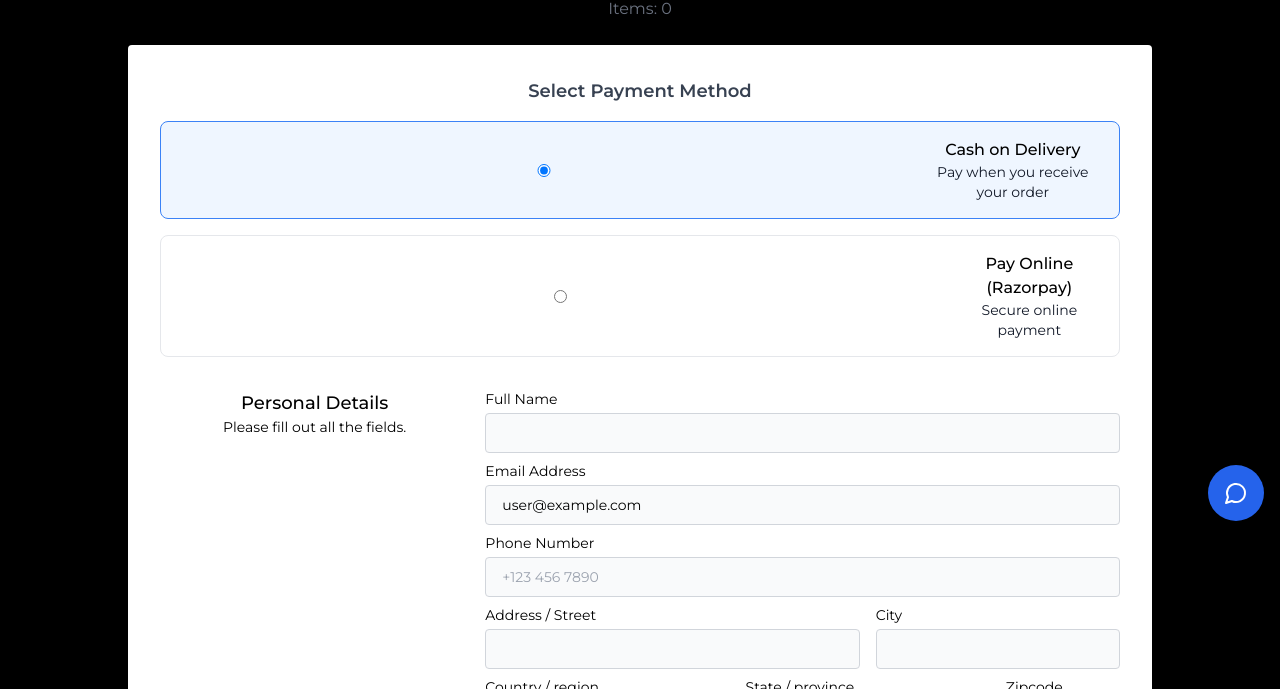
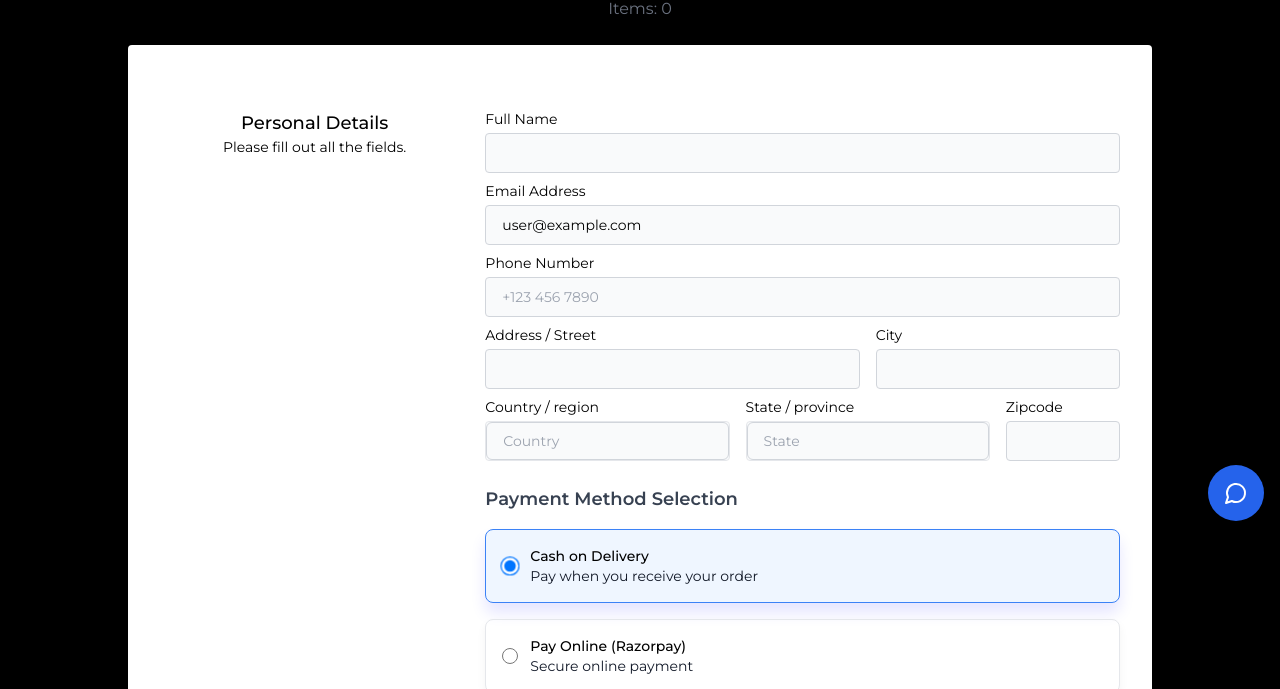
Before and after one commit to EcoScholar/EcoScholar.shop, a React (Vite) app: page /checkout in a window 1280 px wide. Shown: the part 263-952 px from the top of the page. Built offline with nearby package versions, Linux system fonts and the light colour scheme; no server answers; sample sign-in values are in the browser's storage.

Commit message:
Update CheckoutPage.jsx

```diff
--- a/src/pages/books/CheckoutPage.jsx
+++ b/src/pages/books/CheckoutPage.jsx
@@ -5,6 +5,7 @@ import { Link, useNavigate } from 'react-router-dom';
 import { useAuth } from '../../context/AuthContext';
 import { clearCart } from '../../redux/features/cart/cartSlice';
 import { initializeRazorpayPayment } from '../../utils/razorpay';
+import { motion } from 'framer-motion';
 
 import Swal from'sweetalert2';
 import { useCreateOrderMutation } from '../../redux/features/orders/ordersApi';
@@ -125,47 +126,6 @@ const CheckoutPage = () => {
                                 </div>
                             )}
 
-                            {/* Payment Method Selection */}
-                            <div className="mb-6">
-                                <h3 className="text-lg font-semibold text-gray-700 mb-4">Select Payment Method</h3>
-                                <div className="space-y-4">
-                                    <div
-                                        className={`p-4 border rounded-lg cursor-pointer ${paymentMethod === 'COD' ? 'border-blue-500 bg-blue-50' : ''}`}
-                                        onClick={() => setPaymentMethod('COD')}
-                                    >
-                                        <div className="flex items-center">
-                                            <input
-                                                type="radio"
-                                                checked={paymentMethod === 'COD'}
-                                                onChange={() => setPaymentMethod('COD')}
-                                                className="mr-3"
-                                            />
-                                            <div>
-                                                <p className="font-medium text-black">Cash on Delivery</p>
-                                                <p className="text-sm text-gray-900">Pay when you receive your order</p>
-                                            </div>
-                                        </div>
-                                    </div>
-                                    <div
-                                        className={`p-4 border rounded-lg cursor-pointer ${paymentMethod === 'RAZORPAY' ? 'border-blue-500 bg-blue-50' : ''}`}
-                                        onClick={() => setPaymentMethod('RAZORPAY')}
-                                    >
-                                        <div className="flex items-center">
-                                            <input
-                                                type="radio"
-                                                checked={paymentMethod === 'RAZORPAY'}
-                                                onChange={() => setPaymentMethod('RAZORPAY')}
-                                                className="mr-3"
-                                            />
-                                            <div>
-                                                <p className="font-medium text-black">Pay Online (Razorpay)</p>
-                                                <p className="text-sm text-gray-900">Secure online payment</p>
-                                            </div>
-                                        </div>
-                                    </div>
-                                </div>
-                            </div>
-
                             <form onSubmit={handleSubmit(onSubmit)} className="grid gap-4 gap-y-2 text-sm grid-cols-1 lg:grid-cols-3 my-8">
                                 <div className="text-black">
                                     <p className="font-medium text-lg">Personal Details</p>
@@ -279,6 +239,81 @@ const CheckoutPage = () => {
                                             {errors.zipcode && <p className="text-red-500 text-xs mt-1">{errors.zipcode.message}</p>}
                                         </div>
 
+                                        {/* Payment Method Selection - Moved here */}
+                                        <div className="md:col-span-5 text-left mt-4">
+                                            <h3 className="text-lg font-semibold text-gray-700 mb-4">Payment Method Selection</h3>
+                                            <div className="space-y-4">
+                                                <motion.div
+                                                    className={`p-4 border rounded-lg cursor-pointer ${paymentMethod === 'COD' ? 'border-blue-500 bg-blue-50' : ''}`}
+                                                    onClick={() => setPaymentMethod('COD')}
+                                                    whileHover={{ scale: 1.05 }}
+                                                    whileTap={{ scale: 0.95 }}
+                                                    initial={{ rotateX: -15, opacity: 0 }}
+                                                    animate={{
+                                                        rotateX: 0,
+                                                        opacity: 1,
+                                                        boxShadow: paymentMethod === 'COD' ? '0px 10px 15px rgba(0, 0, 255, 0.1)' : '0px 5px 10px rgba(0, 0, 0, 0.05)'
+                                                    }}
+                                                    transition={{
+                                                        type: "spring",
+                                                        stiffness: 300,
+                                                        damping: 20,
+                                                        duration: 0.4
+                                                    }}
+                                                >
+                                                    <div className="flex items-center">
+                                                        <motion.input
+                                                            type="radio"
+                                                            checked={paymentMethod === 'COD'}
+                                                            onChange={() => setPaymentMethod('COD')}
+                                                            className="mr-3 h-4 w-4"
+                                                            animate={{ scale: paymentMethod === 'COD' ? 1.2 : 1 }}
+                                                            transition={{ duration: 0.3 }}
+                                                        />
+                                                        <div>
+                                                            <p className="font-medium text-black">Cash on Delivery</p>
+                                                            <p className="text-sm text-gray-900">Pay when you receive your order</p>
+                                                        </div>
+                                                    </div>
+                                                </motion.div>
+                                                <motion.div
+                                                    className={`p-4 border rounded-lg cursor-pointer ${paymentMethod === 'RAZORPAY' ? 'border-blue-500 bg-blue-50' : ''}`}
+                                                    onClick={() => setPaymentMethod('RAZORPAY')}
+                                                    whileHover={{ scale: 1.05 }}
+                                                    whileTap={{ scale: 0.95 }}
+                                                    initial={{ rotateX: -15, opacity: 0 }}
+                                                    animate={{
+                                                        rotateX: 0,
+                                                        opacity: 1,
+                                                        y: [null, -5, 0],
+                                                        boxShadow: paymentMethod === 'RAZORPAY' ? '0px 10px 15px rgba(0, 0, 255, 0.1)' : '0px 5px 10px rgba(0, 0, 0, 0.05)'
+                                                    }}
+                                                    transition={{
+                                                        type: "spring",
+                                                        stiffness: 300,
+                                                        damping: 20,
+                                                        delay: 0.1,
+                                                        duration: 0.4
+                                                    }}
+                                                >
+                                                    <div className="flex items-center">
+                                                        <motion.input
+                                                            type="radio"
+                                                            checked={paymentMethod === 'RAZORPAY'}
+                                                            onChange={() => setPaymentMethod('RAZORPAY')}
+                                                            className="mr-3 h-4 w-4"
+                                                            animate={{ scale: paymentMethod === 'RAZORPAY' ? 1.2 : 1 }}
+                                                            transition={{ duration: 0.3 }}
+                                                        />
+                                                        <div>
+                                                            <p className="font-medium text-black">Pay Online (Razorpay)</p>
+                                                            <p className="text-sm text-gray-900">Secure online payment</p>
+                                                        </div>
+                                                    </div>
+                                                </motion.div>
+                                            </div>
+                                        </div>
+
                                         <div className="md:col-span-5 mt-3 text-left">
                                             <div className="inline-flex items-center">
                                                 <input
@@ -287,8 +322,6 @@ const CheckoutPage = () => {
                                                 <label htmlFor="billing_same" className="ml-2 text-black whitespace-nowrap">I agree to the <Link className='underline underline-offset-2 text-blue-600'>Terms & Conditions</Link> and <Link className='underline underline-offset-2 text-blue-600'>Shopping Policy</Link></label>
                                             </div>
                                         </div>
-
-
 
                                         <div className="md:col-span-5 text-right">
                                             <div className="inline-flex items-end">
```
